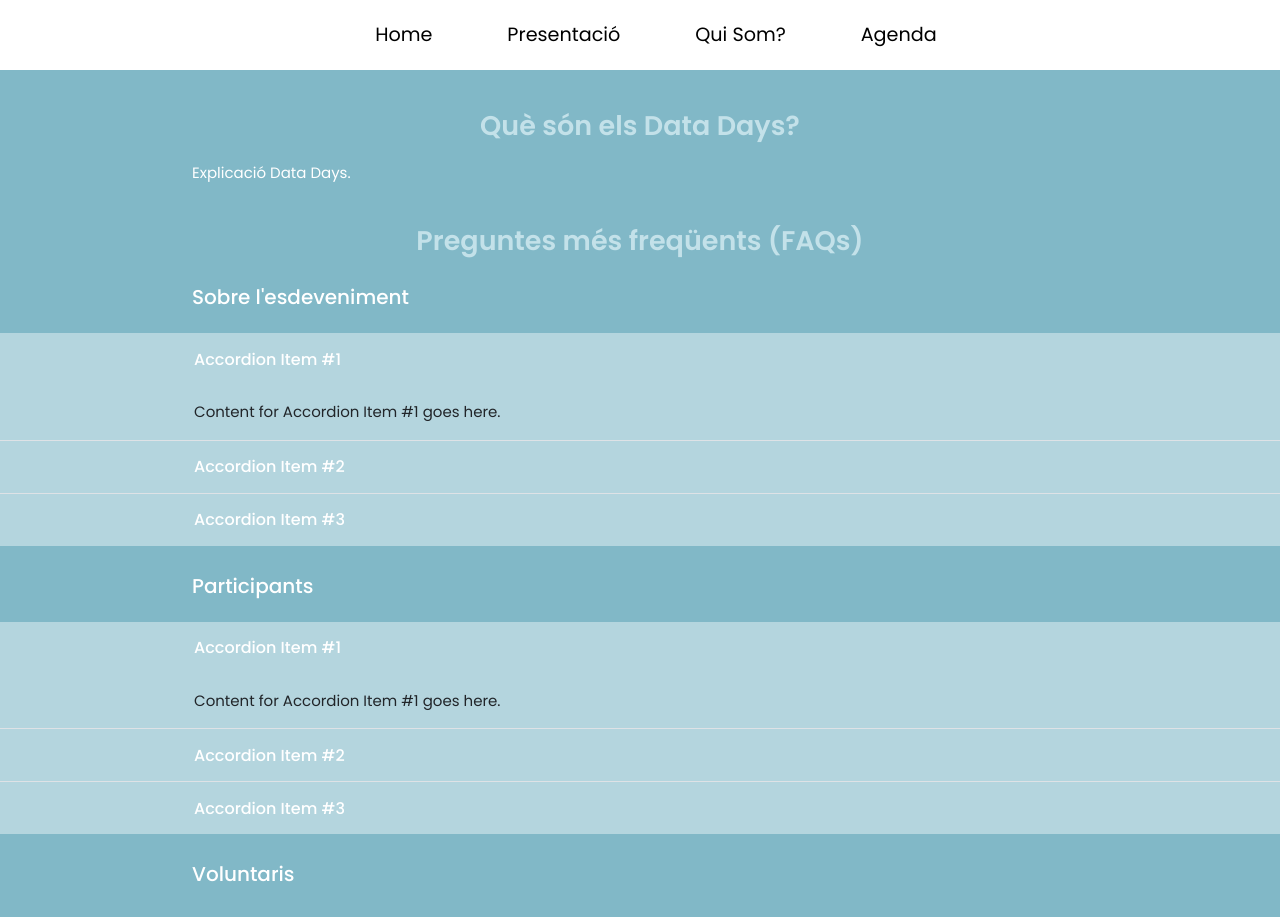
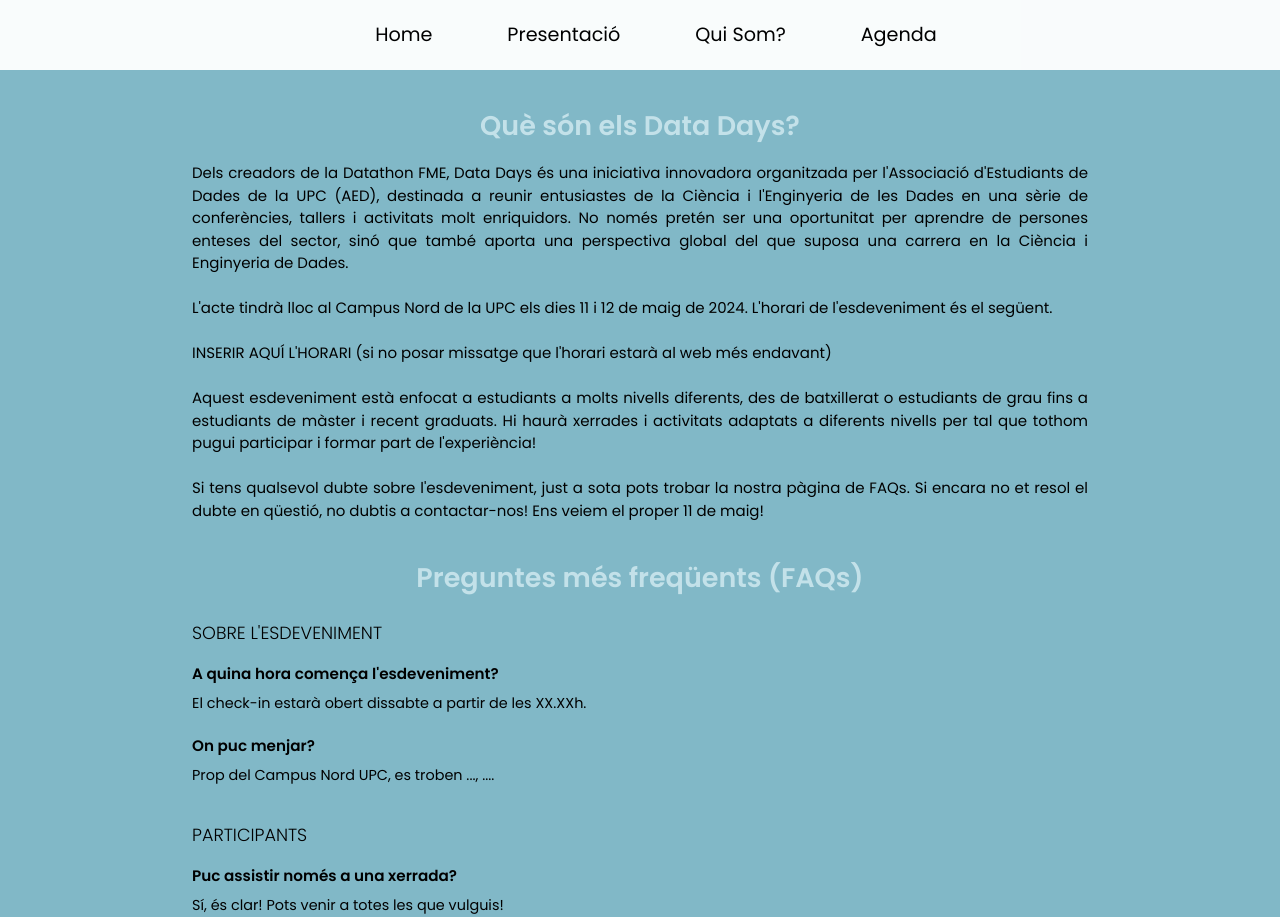
Before and after one commit to orlandoroldan/data_days_web, a React (Vite) app: page /presentacio in a window 1280 px wide. Shown: the top 917 px of the page. Built offline with nearby package versions, Linux system fonts and the light colour scheme.

Commit message:
some_changes

```diff
--- a/src/App.css
+++ b/src/App.css
@@ -54,13 +54,14 @@ ul {
   /* margin-left:10%; */
   /* margin-right:10%; */
   text-align:center;
-  background:rgb(255, 255, 255);
+  /* background:rgb(255, 255, 255); */
   /* border-radius:40px; */
   /* border: 4px solid rgba(255, 255, 255, 0.7); */
   font-family: "Poppins", Helvetica, Arial, sans-serif;
   position:fixed;
   width:100%;
   z-index:1;
+  background-color: rgba(255, 255, 255, 0.95);
 
 }
 
@@ -112,12 +113,12 @@ ul {
   margin-top:110px;
   padding-left: 15%;
   padding-right: 15%;
-
+  padding-bottom: 70px;
   font-family:"Poppins", Helvetica, Arial, sans-serif;
   font-size: 15px;
 
   text-align: justify;
-  color:white;
+  color:black;
 
   position:relative;
   z-index: 0;
@@ -148,6 +149,7 @@ ul {
   border-color:#386671;
   background-color: rgba(255, 255, 255, 0.6);
   border-width:2px;
+
 }
 
 
@@ -336,17 +338,24 @@ ul {
   text-align: center;
 }
 
+
 .FAQsection h3{
-  font-size: 1.25rem;
-  font-weight:500;
-  margin-bottom:1.5rem;
+  font-size: 1.1rem;
+  font-weight:300;
   margin-top:1.75rem;
 }
 
+.FAQquestion{
+  font-size:0.95rem;
+  padding-top:11px;
+  font-weight:600;
+}
 
-.FAQsection button{
-  background-color: #5fa7b9;
-  color:white;
+.FAQanswer{
+  font-size:0.9rem;
+  padding-top:7px;
+  padding-bottom:10px;
+  font-weight:400;
 }
 
 .accordion {
--- a/src/components/Modal/Modal.css
+++ b/src/components/Modal/Modal.css
@@ -11,6 +11,7 @@
     padding-left:5%;
     padding-right:20%;
     color: black;
+    background-color: rgb(203, 184, 159);
     font-weight: 800;
     font-size:20px;
 }
--- a/src/components/SearchBar/SearchBar.css
+++ b/src/components/SearchBar/SearchBar.css
@@ -4,12 +4,13 @@
 .searchBar {
     align-items: center;
     width: 45.72%;
-    margin-bottom: 50px;
     margin-left:12px;
     padding: 10px;
     border: none;
     border-radius: 8px;
     color:black;
+    margin-top:15px;
+    margin-bottom:30px;
 
 }
 
--- a/src/components/SearchBar/SearchBar.jsx
+++ b/src/components/SearchBar/SearchBar.jsx
@@ -8,7 +8,7 @@ const SearchBar = ({onChange}) => {
             class="searchBar"
             type="text"
             onChange={onChange}
-            placeholder="Cerca segons títol de Workshop."
+            placeholder="Cerca avançada"
         />
     );
 };
--- a/src/data/data-agenda.jsx
+++ b/src/data/data-agenda.jsx
@@ -3,6 +3,7 @@ export const data_agenda = [
         title: "Xerrada Cryptocurrency",
         level: "Advanced",
         kind: "Crypto",
+        small_description: "In the volatile realm of cryptocurrency, some small description to introduce the workshop.",
         description: "In the volatile realm of cryptocurrency, digital assets dance to the rhythm of blockchain technology, where every transaction is a node in a decentralized symphony. From the towering peaks of Bitcoin to the obscure altcoins lurking in the depths of the market, the landscape is a kaleidoscope of speculation and innovation. In the cryptoverse, bulls and bears engage in an eternal dance, as prices surge and plummet with the caprice of the wind. Investors ride the waves of volatility, seeking fortune amidst the chaos, while skeptics warn of bubbles waiting to burst.",
         date: "11 de maig",
         time: "10h",
@@ -12,6 +13,7 @@ export const data_agenda = [
         title: "Xerrada Cryptocurrency 2",
         level: "Beginner",
         kind: "Crypto",
+        small_description: "In the volatile realm of cryptocurrency, some small description to introduce the workshop.",
         description: "In the volatile realm of cryptocurrency, digital assets dance to the rhythm of blockchain technology, where every transaction is a node in a decentralized symphony. From the towering peaks of Bitcoin to the obscure altcoins lurking in the depths of the market, the landscape is a kaleidoscope of speculation and innovation. In the cryptoverse, bulls and bears engage in an eternal dance, as prices surge and plummet with the caprice of the wind. Investors ride the waves of volatility, seeking fortune amidst the chaos, while skeptics warn of bubbles waiting to burst.",
         date: "11 de maig",
         time: "10h",
@@ -21,6 +23,7 @@ export const data_agenda = [
         title: "Xerrada Cryptocurrency 3",
         level: "Intermediate",
         kind: "Crypto",
+        small_description: "In the volatile realm of cryptocurrency, some small description to introduce the workshop.",
         description: "In the volatile realm of cryptocurrency, digital assets dance to the rhythm of blockchain technology, where every transaction is a node in a decentralized symphony. From the towering peaks of Bitcoin to the obscure altcoins lurking in the depths of the market, the landscape is a kaleidoscope of speculation and innovation. In the cryptoverse, bulls and bears engage in an eternal dance, as prices surge and plummet with the caprice of the wind. Investors ride the waves of volatility, seeking fortune amidst the chaos, while skeptics warn of bubbles waiting to burst.",
         date: "12 de maig",
         time: "10h",
--- a/src/pages/Presentacio.jsx
+++ b/src/pages/Presentacio.jsx
@@ -11,7 +11,30 @@ const Presentacio = () => {
             Què són els Data Days?
           </h1>
           <p>
-            Explicació Data Days.
+
+          Dels creadors de la Datathon FME, Data Days és una iniciativa innovadora organitzada per
+          l'Associació d'Estudiants de Dades de la UPC (AED), destinada
+          a reunir entusiastes de la Ciència i l'Enginyeria de les Dades
+          en una sèrie de conferències, tallers i activitats molt enriquidors.
+          No només pretén ser una oportunitat per aprendre de persones enteses del sector, sinó que també aporta
+          una perspectiva global del que suposa una carrera en la Ciència i Enginyeria de Dades.
+          <br></br><br></br>
+          L'acte tindrà lloc al Campus Nord de la UPC els dies 11 i 12 de maig de 2024. L'horari de l'esdeveniment és el següent.
+
+          <br></br><br></br>
+          INSERIR AQUÍ L'HORARI (si no posar missatge que l'horari estarà al web més endavant)
+          <br></br><br></br>
+
+          Aquest esdeveniment està enfocat a estudiants a molts nivells diferents, des de batxillerat o
+          estudiants de grau fins a estudiants de màster i recent graduats. Hi haurà xerrades i activitats adaptats
+          a diferents nivells per tal que tothom pugui participar i formar part de l'experiència!
+
+          <br></br><br></br>
+
+          Si tens qualsevol dubte sobre l'esdeveniment, just a sota pots trobar la nostra pàgina de FAQs. Si encara no et resol
+          el dubte en qüestió, no dubtis a contactar-nos!
+
+          Ens veiem el proper 11 de maig!
           </p>
         </div>
 
@@ -29,115 +52,53 @@ const Presentacio = () => {
             Preguntes més freqüents (FAQs)
           </h1>
           <div class="FAQsection">
-            <h3>Sobre l'esdeveniment</h3>
-            <div class="accordion mimi accordion-flush" id="accordionFlushExample">
-              {/* <div class="accordion-item">
-                <h2 class="accordion-header" id="flush-headingOne">
-                  <button class="accordion-button collapsed" type="button" data-bs-toggle="collapse" data-bs-target="#flush-collapseOne" aria-expanded="false" aria-controls="flush-collapseOne">
-                    Puc venir només a una xerrada?
-                  </button>
-                </h2>
-                <div id="flush-collapseOne" class="accordion-collapse collapse" aria-labelledby="flush-headingOne" data-bs-parent="#accordionFlushExample">
-                  <div class="accordion-body">Sí, és clar!</div>
+            <h3>SOBRE L'ESDEVENIMENT</h3>
+            <div class="FAQquestion">
+              A quina hora comença l'esdeveniment?
             </div>
-              </div> */}
-              <div class="accordion" id="accordionExample">
-                <div class="accordion-item mimi">
-                    <h2 class="accordion-header mimi">
-                        <button class="accordion-button mimi collapsed" type="button" data-bs-toggle="collapse" data-bs-target="#collapseOne" aria-expanded="true" aria-controls="collapseOne">
-                            Accordion Item #1
-                        </button>
-                    </h2>
-                    <div id="collapseOne" class="accordion-collapse collapse show" data-bs-parent="#accordionExample">
-                        <div class="collappse-visibility accordion-body">
-                            Content for Accordion Item #1 goes here.
+            <div class="FAQanswer">
+              El check-in estarà obert dissabte a partir de les XX.XXh.
             </div>
+            <div class="FAQquestion">
+              On puc menjar?
             </div>
+            <div class="FAQanswer">
+              Prop del Campus Nord UPC, es troben ..., ....
             </div>
-                <div class="accordion-item mimi">
-                    <h2 class="accordion-header mimi">
-                        <button class="accordion-button mimi collapsed" type="button" data-bs-toggle="collapse" data-bs-target="#collapseTwo" aria-expanded="false" aria-controls="collapseTwo">
-                            Accordion Item #2
-                        </button>
-                    </h2>
-                    <div id="collapseTwo" class="accordion-collapse collapse" data-bs-parent="#accordionExample">
-                        <div class="collappse-visibility accordion-body">
-                            Content for Accordion Item #2 goes here.
+
+
           </div>
+          <div class="FAQsection">
+            <h3>PARTICIPANTS</h3>
+            <div class="FAQquestion">
+              Puc assistir només a una xerrada?
             </div>
+            <div class="FAQanswer">
+              Sí, és clar! Pots venir a totes les que vulguis!
             </div>
-                <div class="accordion-item mimi">
-                    <h2 class="accordion-header mimi">
-                        <button class="accordion-button mimi collapsed" type="button" data-bs-toggle="collapse" data-bs-target="#collapseThree" aria-expanded="false" aria-controls="collapseThree">
-                            Accordion Item #3
-                        </button>
-                    </h2>
-                    <div id="collapseThree" class="accordion-collapse collapse" data-bs-parent="#accordionExample">
-                        <div class="collappse-visibility accordion-body">
-                            Content for Accordion Item #3 goes here.
+            <div class="FAQquestion">
+              Fins a quin dia tinc per apuntar-me?
             </div>
+            <div>
+              Les inscripcions romandran obertes fins que s'assoleixi la capacitat esperada.
             </div>
+            <div class="FAQquestion">
+              Es farà retransmissió on-line? Hi puc assistir on-line?
             </div>
+            <div class="FAQanswer">
+              Malauradament, Data Days només tindrà lloc de forma presencial, i no és possible assistir-hi de forma
+              remota.
             </div>
+            <div class="FAQquestion">
+              Què passa si finalment no puc assistir?
+            </div>
+            <div class="FAQanswer">
+              Cinc dies abans de l'esdeveniment, enviarem a totes les persones inscrites un correu electrònic per confirmar assistència. Agrairem que ens ho facis saber aleshores,
+              ja que permetrà que algú altre que potencialment s'hagués quedat fora hi pugui assistir.
             </div>
           </div>
           <div class="FAQsection">
-            <h3>Participants</h3>
-            <div class="accordion accordion-flush">
-            <div class="accordion mimi accordion-flush" id="accordionFlushExample">
-              {/* <div class="accordion-item">
-                <h2 class="accordion-header" id="flush-headingOne">
-                  <button class="accordion-button collapsed" type="button" data-bs-toggle="collapse" data-bs-target="#flush-collapseOne" aria-expanded="false" aria-controls="flush-collapseOne">
-                    Puc venir només a una xerrada?
-                  </button>
-                </h2>
-                <div id="flush-collapseOne" class="accordion-collapse collapse" aria-labelledby="flush-headingOne" data-bs-parent="#accordionFlushExample">
-                  <div class="accordion-body">Sí, és clar!</div>
-                </div>
-              </div> */}
-              <div class="accordion" id="accordionExample">
-                <div class="accordion-item mimi">
-                    <h2 class="accordion-header mimi">
-                        <button class="accordion-button mimi collapsed" type="button" data-bs-toggle="collapse" data-bs-target="#collapseOne" aria-expanded="true" aria-controls="collapseOne">
-                            Accordion Item #1
-                        </button>
-                    </h2>
-                    <div id="collapseOne" class="accordion-collapse collapse show" data-bs-parent="#accordionExample">
-                        <div class="collappse-visibility accordion-body">
-                            Content for Accordion Item #1 goes here.
-                        </div>
-                    </div>
-                </div>
-                <div class="accordion-item mimi">
-                    <h2 class="accordion-header mimi">
-                        <button class="accordion-button mimi collapsed" type="button" data-bs-toggle="collapse" data-bs-target="#collapseTwo" aria-expanded="false" aria-controls="collapseTwo">
-                            Accordion Item #2
-                        </button>
-                    </h2>
-                    <div id="collapseTwo" class="accordion-collapse collapse" data-bs-parent="#accordionExample">
-                        <div class="collappse-visibility accordion-body">
-                            Content for Accordion Item #2 goes here.
-                        </div>
-                    </div>
-                </div>
-                <div class="accordion-item mimi">
-                    <h2 class="accordion-header mimi">
-                        <button class="accordion-button mimi collapsed" type="button" data-bs-toggle="collapse" data-bs-target="#collapseThree" aria-expanded="false" aria-controls="collapseThree">
-                            Accordion Item #3
-                        </button>
-                    </h2>
-                    <div id="collapseThree" class="accordion-collapse collapse" data-bs-parent="#accordionExample">
-                        <div class="collappse-visibility accordion-body">
-                            Content for Accordion Item #3 goes here.
-                        </div>
-                    </div>
-                </div>
-            </div>
-          </div>
-            </div>
-          </div>
-          <div class="FAQsection">
-            <h3>Voluntaris</h3>
+            <h3>VOLUNTARIS</h3>
             <div class="accordion accordion-flush">
               {/* <FAQ
               question="Quines tasques faria com a voluntari/voluntària?"
@@ -146,13 +107,8 @@ const Presentacio = () => {
             </div>
           </div>
           <div class="FAQsection">
-            <h3>Empreses</h3>
-            <div class="accordion accordion-flush">
-
+            <h3>EMPRESES</h3>
           </div>
-          </div>
-
-
         </div>
       </div>
     )
```
Also changed, not shown: src/components/Modal/Modal.jsx (+2 -9 lines), src/components/Workshop/Workshop.jsx (+11 -12 lines), src/pages/Agenda.jsx (+11 -6 lines). Lines whose indentation alone changed are shown as unchanged.
